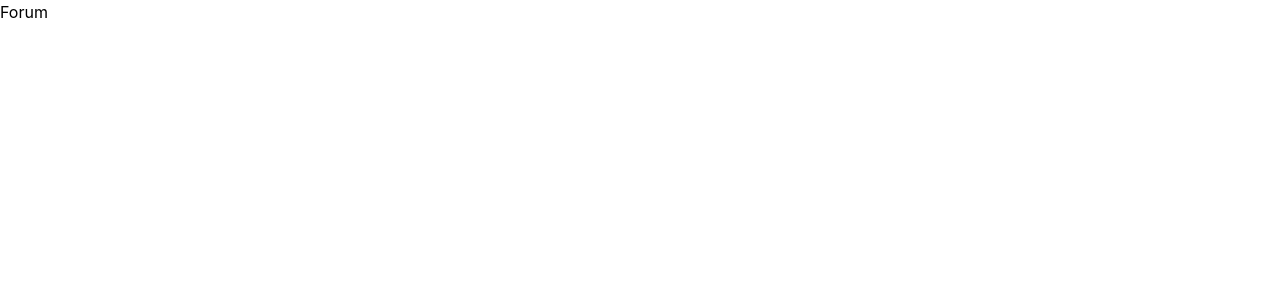
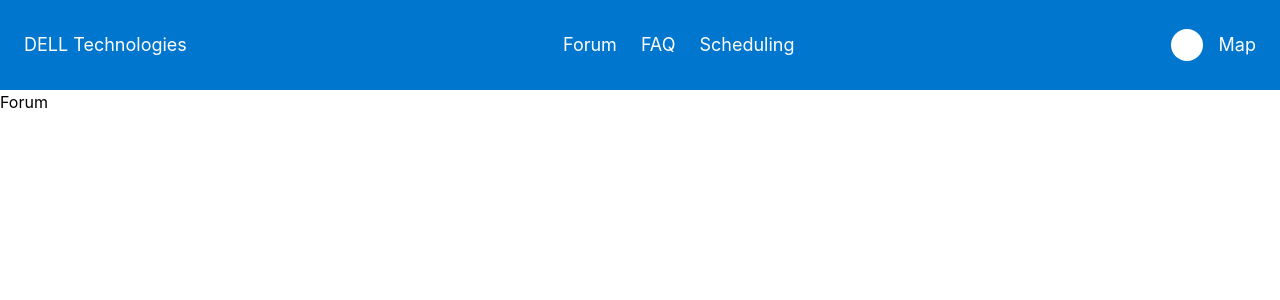
Before and after one commit to PoisonDarterz/teletubbies, a React (Create React App) app: page /forum in a window 1280 px wide. Shown: the top 300 px of the page. Built offline with nearby package versions, Linux system fonts and the light colour scheme.

Commit message:
update directories

```diff
--- /dev/null
+++ b/src/pages/module1/randompage.jsx
@@ -0,0 +1,5 @@
+function Randompage() {
+    return <h1>Random Page</h1>;
+  }
+
+  export default Randompage;
--- /dev/null
+++ b/src/pages/module2/randomepage2.jsx
@@ -0,0 +1,5 @@
+function Randompage() {
+    return <h1>Random Page</h1>;
+  }
+
+  export default Randompage;
--- /dev/null
+++ b/src/pages/module3/FAQ.jsx
@@ -0,0 +1,12 @@
+import TopNav from './TopNav';
+
+function FAQ() {
+    return (
+        <div>
+        <TopNav />
+        <h1>FAQ</h1>
+        </div>
+    );
+    }
+
+export default FAQ;
--- a/src/pages/module3/Forum.jsx
+++ b/src/pages/module3/Forum.jsx
@@ -1,9 +1,12 @@
+import TopNav from './TopNav';
+
 function Forum() {
-    return (
-        <div>
-        <h1>Forum</h1>
-        </div>
-    );
+  return (
+    <div>
+      <TopNav />
+      <h1>Forum</h1>
+    </div>
+  );
 }
 
 export default Forum;
--- /dev/null
+++ b/src/pages/module3/TopNav.jsx
@@ -0,0 +1,21 @@
+import React from 'react';
+import { Link } from 'react-router-dom';
+
+function TopNav() {
+  return (
+    <nav className="flex items-center justify-between px-6 py-4 text-lg" style={{ height: '90px', backgroundColor: '#0076ce' }}>
+      <h1 className="text-white">DELL Technologies</h1>
+      <div className="space-x-6">
+        <Link to="/forum" className="text-white">Forum</Link>
+        <Link to="/faq" className="text-white">FAQ</Link>
+        <Link to="/scheduling" className="text-white">Scheduling</Link>
+      </div>
+      <div className="flex items-center space-x-4">
+        <div className="w-8 h-8 bg-white rounded-full"></div> {/* This is the profile icon. Replace it with your own icon. */}
+        <Link to="/map" className="text-white">Map</Link>
+      </div>
+    </nav>
+  );
+}
+
+export default TopNav;
--- /dev/null
+++ b/src/pages/module4/randompage4.jsx
@@ -0,0 +1,5 @@
+function Randompage() {
+    return <h1>Random Page</h1>;
+  }
+
+  export default Randompage;
```
